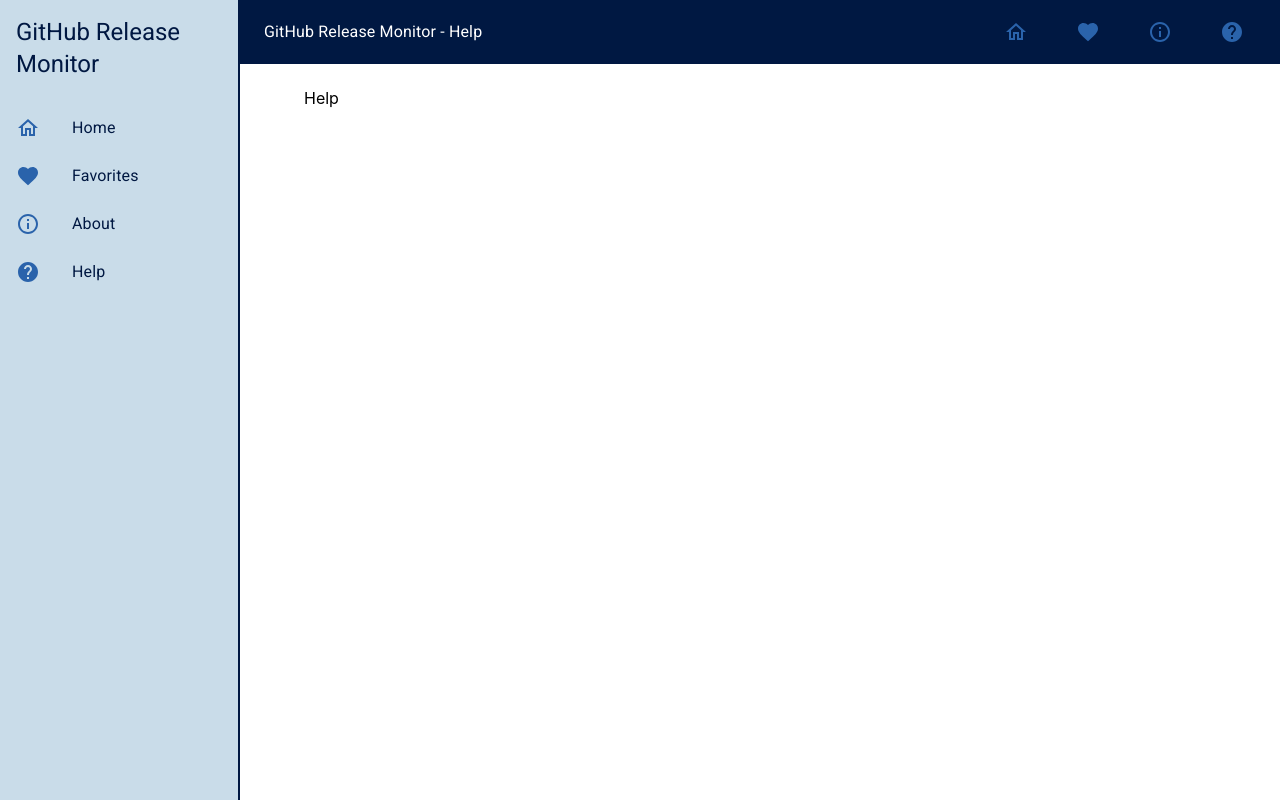
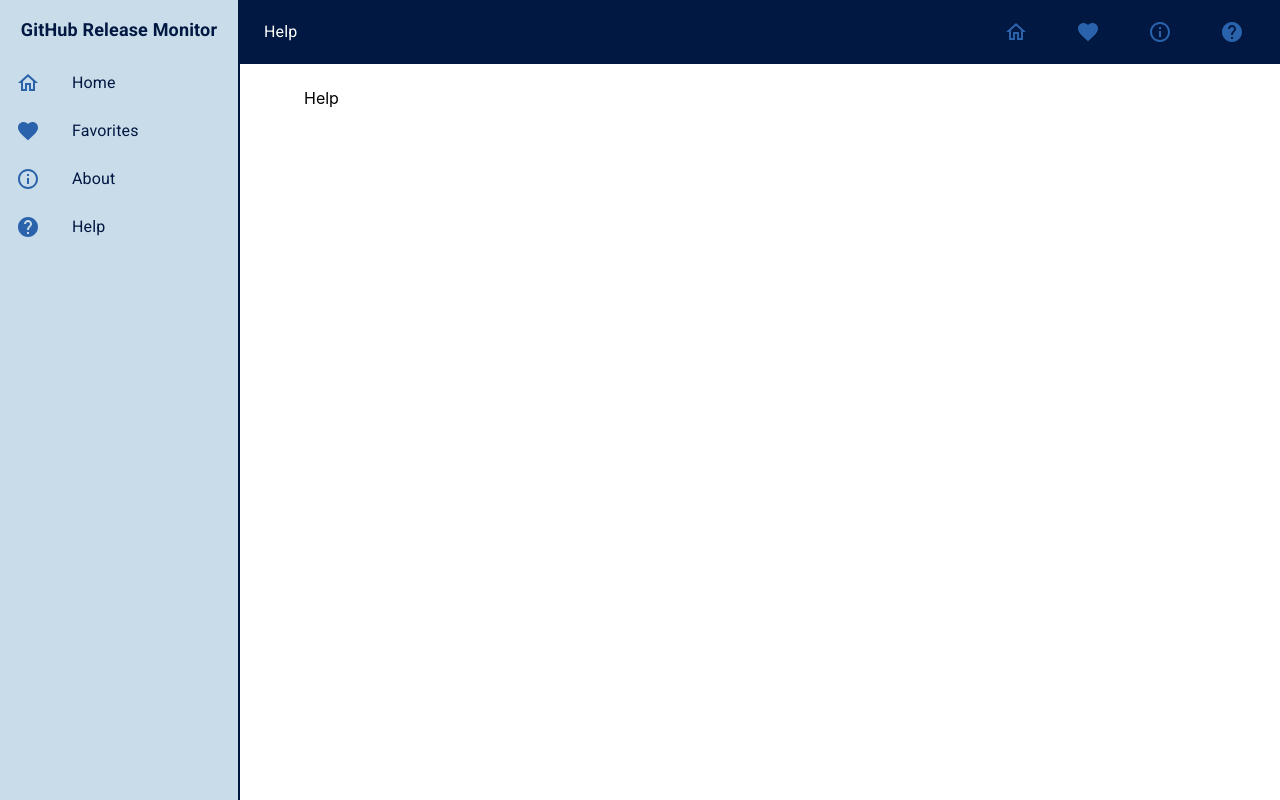
Before and after one commit to philipstubbs13/gh-release-monitor, a Next.js app: page /help in a window 1280 px wide. Built offline with nearby package versions, Linux system fonts and the light colour scheme.

Commit message:
making components consistent

```diff
--- /dev/null
+++ b/components/drawer/Drawer.styles.ts
@@ -0,0 +1,22 @@
+import { makeStyles, Theme } from '@material-ui/core';
+import { drawerWidth } from '../../constants';
+
+export const useDrawerStyles = makeStyles((theme: Theme) => {
+  return {
+    drawer: {
+      width: drawerWidth,
+    },
+    drawerPaper: {
+      backgroundColor: theme.palette.primary.light,
+      borderRight: `2px ${theme.palette.primary.dark} solid`,
+      color: theme.palette.primary.dark,
+      width: drawerWidth,
+    },
+    appTitle: {
+      paddingTop: theme.spacing(2),
+      paddingBottom: theme.spacing(1),
+      fontSize: 18,
+      fontWeight: theme.typography.fontWeightBold,
+    },
+  };
+});
--- a/components/drawer/Drawer.tsx
+++ b/components/drawer/Drawer.tsx
@@ -1,56 +1,36 @@
 import PropTypes from 'prop-types';
 import {
-  makeStyles,
   Drawer as MUIDrawer,
   Typography,
   List,
   ListItem,
   ListItemIcon,
   ListItemText,
+  Box,
 } from '@material-ui/core';
 import { MenuItem } from './Drawer.types';
-import { drawerWidth, APP_TITLE } from '../../constants';
+import { APP_TITLE } from '../../constants';
 import Link from 'next/link';
-
-const useStyles = makeStyles((theme) => {
-  return {
-    drawer: {
-      width: drawerWidth,
-    },
-    drawerPaper: {
-      backgroundColor: theme.palette.primary.light,
-      borderRight: `2px ${theme.palette.primary.dark} solid`,
-      color: theme.palette.primary.dark,
-      width: drawerWidth,
-    },
-    apptitle: {
-      padding: theme.spacing(2),
-    },
-  };
-});
-
+import { useDrawerStyles } from './Drawer.styles';
 export interface IProps {
   menuItems: MenuItem[];
 }
 
 export const Drawer = (props: IProps) => {
-  const classes = useStyles();
+  const classes = useDrawerStyles();
 
   return (
     <MUIDrawer
+      anchor="left"
       className={classes.drawer}
-      variant="permanent"
-      anchor="left"
-      classes={{ paper: classes.drawerPaper }}>
-      <div>
-        <Typography variant="h5" className={classes.apptitle}>
-          {APP_TITLE}
-        </Typography>
-      </div>
-
+      classes={{ paper: classes.drawerPaper }}
+      variant={'permanent'}>
+      <Box display={'flex'} flexDirection={'column'} alignItems={'center'}>
+        <Typography className={classes.appTitle}>{APP_TITLE}</Typography>
+      </Box>
       <List>
         {props.menuItems.map((item) => (
-          <Link href={item.path} key={item.text as any}>
+          <Link href={item.path} key={item.text}>
             <ListItem button>
               <ListItemIcon>{item.icon}</ListItemIcon>
               <ListItemText primary={item.text} />
--- /dev/null
+++ b/components/layout/Layout.styles.ts
@@ -0,0 +1,17 @@
+import { makeStyles, Theme } from '@material-ui/core';
+
+export const useLayoutStyles = makeStyles((theme: Theme) => {
+  return {
+    root: {
+      marginTop: 0,
+    },
+    app: {
+      display: 'flex',
+      paddingTop: '1.5em',
+    },
+    content: {
+      width: '100%',
+    },
+    toolbar: theme.mixins.toolbar,
+  };
+});
--- a/components/layout/Layout.tsx
+++ b/components/layout/Layout.tsx
@@ -1,40 +1,24 @@
 import PropTypes from 'prop-types';
 import Head from 'next/head';
-import { makeStyles, ThemeProvider, Container } from '@material-ui/core';
+import { ThemeProvider, Container } from '@material-ui/core';
 import { Drawer } from '@components/drawer/Drawer';
-import { menuItems, drawerWidth } from '../../constants';
+import { menuItems } from '../../constants';
 import { Navbar } from '@components/navbar/Navbar';
 import { theme } from '../../theme/theme';
-
-const useStyles = makeStyles((theme) => {
-  return {
-    root: {
-      marginTop: 0,
-    },
-    app: {
-      display: 'flex',
-      paddingTop: '1.5em',
-    },
-    content: {
-      width: '100%',
-    },
-    toolbar: theme.mixins.toolbar,
-  };
-});
-
+import { useLayoutStyles } from './Layout.styles';
 export interface IProps {
   children: any;
-  subTitle: String;
-  title: String;
+  subTitle: string;
+  title: string;
 }
 
 export const Layout = (props: IProps) => {
-  const classes = useStyles();
+  const classes = useLayoutStyles();
 
   return (
     <div>
       <Head>
-        <meta name="viewport" content="width=device-width, initial-scale=1" />
+        <meta name={'viewport'} content={'width=device-width'} initial-scale={'1'} />
         <title>
           {props.subTitle} - {props.title}
         </title>
@@ -42,10 +26,10 @@
       <ThemeProvider theme={theme}>
         <div className={classes.app}>
           <Navbar menuItems={menuItems} subTitle={props.subTitle} />
-          <Drawer menuItems={menuItems} drawerWidth={drawerWidth} />
+          <Drawer menuItems={menuItems} />
           <div className={classes.content}>
-            <div className={classes.toolbar}></div>
-            <Container maxWidth="md">{props.children}</Container>
+            <div className={classes.toolbar} />
+            <Container maxWidth={'md'}>{props.children}</Container>
           </div>
         </div>
       </ThemeProvider>
--- /dev/null
+++ b/components/navbar/Navbar.styles.ts
@@ -0,0 +1,17 @@
+import { makeStyles, Theme } from '@material-ui/core';
+import { drawerWidth } from '../../constants';
+
+export const useNavbarStyles = makeStyles((theme: Theme) => {
+  return {
+    appbar: {
+      backgroundColor: theme.palette.primary.dark,
+      width: `calc(100% - ${drawerWidth}px)`,
+    },
+    apptitle: {
+      flexGrow: 1,
+    },
+    navItem: {
+      marginLeft: theme.spacing(3),
+    },
+  };
+});
--- a/components/navbar/Navbar.tsx
+++ b/components/navbar/Navbar.tsx
@@ -1,43 +1,24 @@
-import { makeStyles, Typography, AppBar, Toolbar, IconButton } from '@material-ui/core';
-import { APP_TITLE, drawerWidth } from '../../constants';
+import { Typography, AppBar, Toolbar, IconButton } from '@material-ui/core';
 import PropTypes from 'prop-types';
 import { MenuItem } from '../drawer/Drawer.types';
 import Link from 'next/link';
-
-const useStyles = makeStyles((theme) => {
-  return {
-    appbar: {
-      backgroundColor: theme.palette.primary.dark,
-      width: `calc(100% - ${drawerWidth}px)`,
-    },
-    apptitle: {
-      flexGrow: 1,
-    },
-    navItem: {
-      marginLeft: theme.spacing(3),
-    },
-  };
-});
+import { useNavbarStyles } from './Navbar.styles';
 
 export interface IProps {
   menuItems: MenuItem[];
-  subTitle: String;
+  subTitle: string;
 }
 
 export const Navbar = (props: IProps) => {
-  const classes = useStyles();
+  const classes = useNavbarStyles();
 
   return (
     <AppBar className={classes.appbar} elevation={0}>
       <Toolbar>
-        <Typography className={classes.apptitle}>
-          {APP_TITLE} - {props.subTitle}
-        </Typography>
+        <Typography className={classes.apptitle}>{props.subTitle}</Typography>
         {props.menuItems.map((item) => (
-          <Link href={item.path} key={item.text as any}>
-            <IconButton className={classes.navItem} key={item.text as any} c>
-              {item.icon}
-            </IconButton>
+          <Link href={item.path} key={item.text}>
+            <IconButton className={classes.navItem}>{item.icon}</IconButton>
           </Link>
         ))}
       </Toolbar>
--- a/components/release-timeline/ReleaseTimeline.tsx
+++ b/components/release-timeline/ReleaseTimeline.tsx
@@ -1,4 +1,3 @@
-import React, { useState } from 'react';
 import { makeStyles, Theme } from '@material-ui/core/styles';
 import { Typography } from '@material-ui/core';
 import { Timeline } from '@material-ui/lab';
@@ -18,7 +17,8 @@
 }));
 
 export interface IProps {
-  getReleaseById: (id: String) => void;
+  // eslint-disable-next-line no-unused-vars
+  getReleaseById: (id: string) => void;
   releaseItems: any[];
 }
 
```
Also changed, not shown: components/release-details-item/ReleaseDetailsItem.styles.ts (added, +7 -0 lines), components/release-details-item/ReleaseDetailsItem.tsx (+15 -11 lines), components/release-timeline/release-item/ReleaseItem.styles.ts (added, +18 -0 lines), components/release-timeline/release-item/ReleaseItem.tsx (+13 -25 lines).
